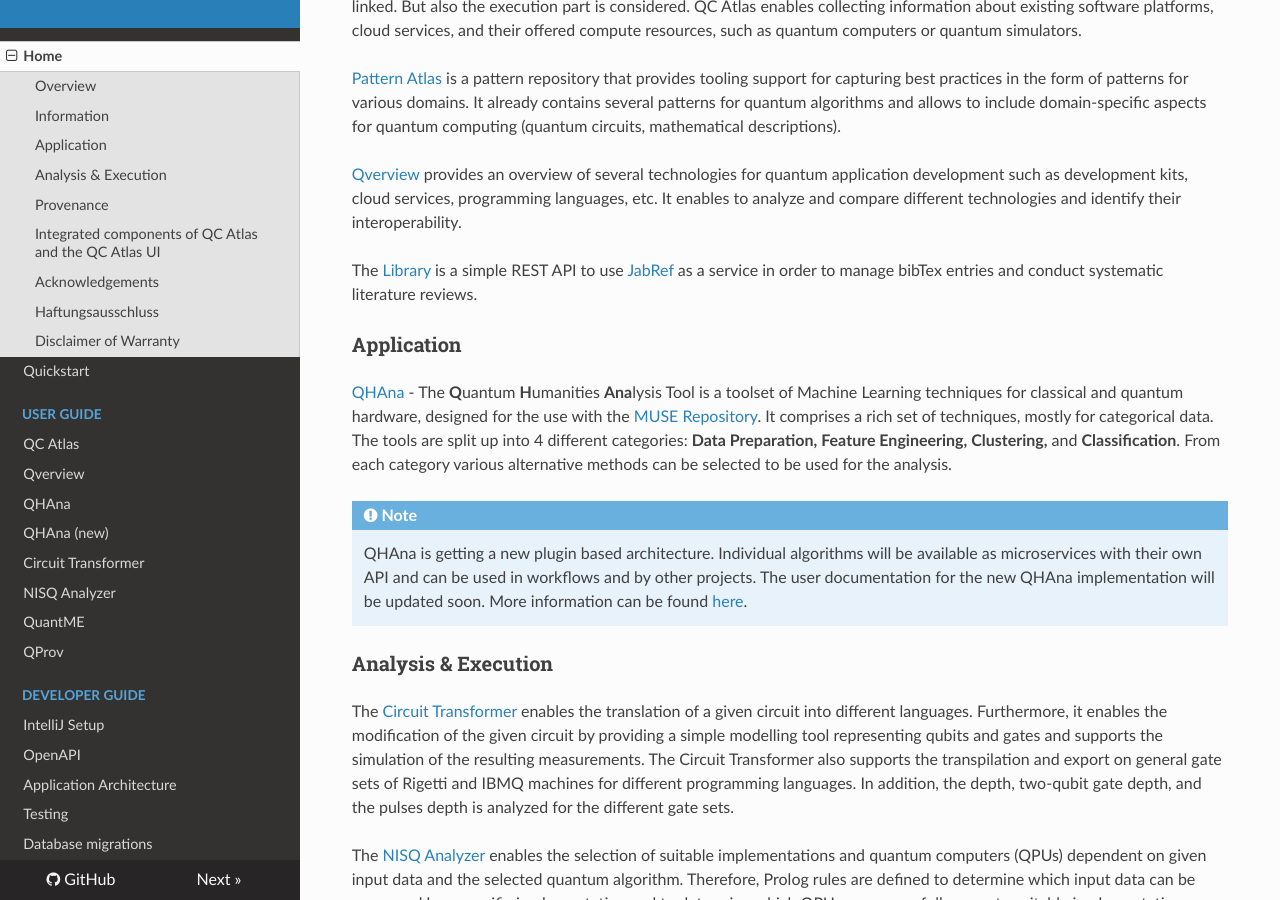
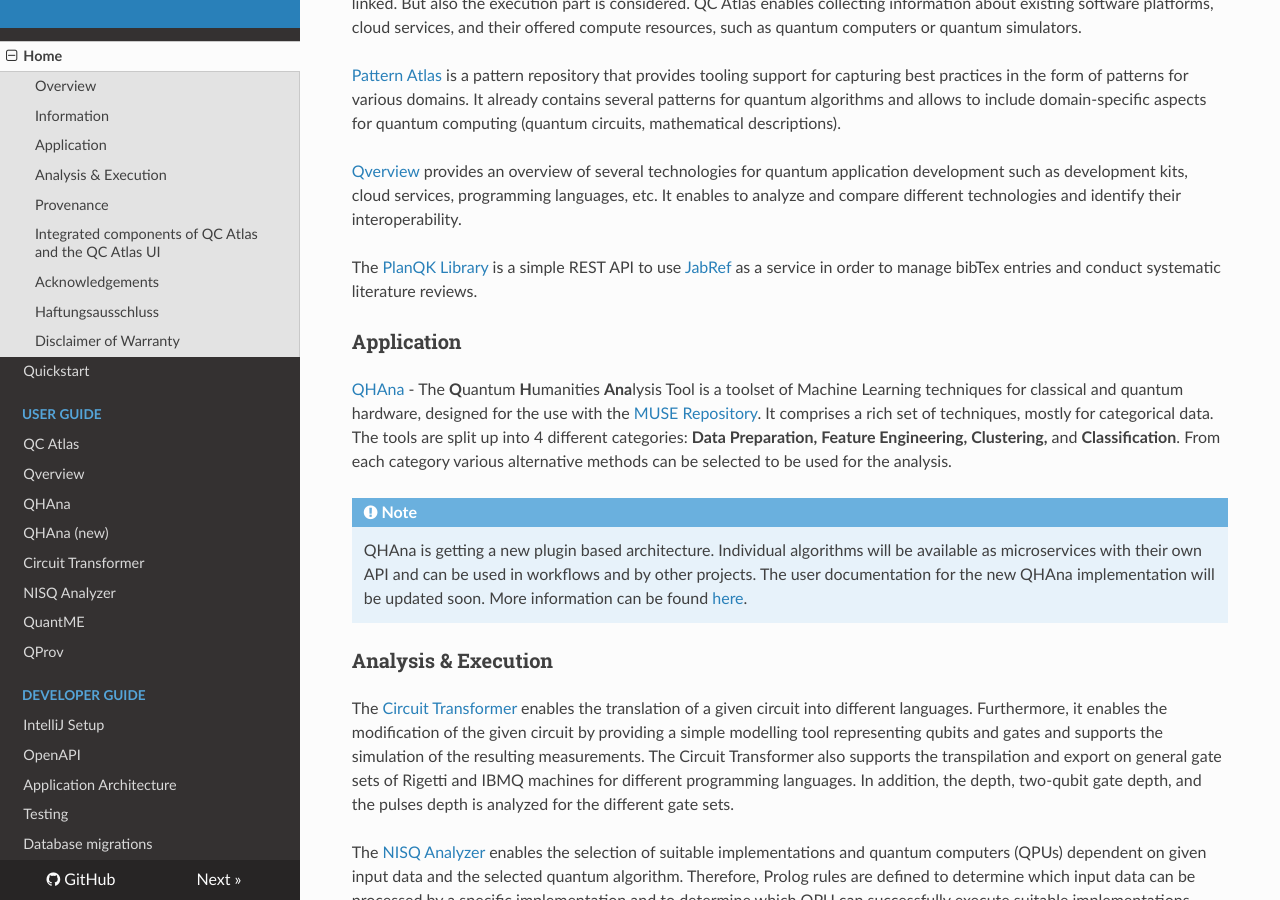
Before and after one commit to UST-QuAntiL/quantil-docs, an MkDocs documentation site: the page built from docs/index.md, in a window 1280 px wide and 900 px high, scrolled down 1085 px. Built offline with MkDocs 1.6.1, drawn with Linux system fonts in a browser that asks for light colours; nearby versions of some CDN libraries.

Commit message:
add new figures
Signed-off-by: Marvin Bechtold <marvin.bechtold.dev@gmail.com>

```diff
--- a/docs/index.md
+++ b/docs/index.md
@@ -24,7 +24,7 @@ It already contains several patterns for quantum algorithms and allows to includ
 [Qverview](./user-guide/qverview.md) provides an overview of several technologies for quantum application development such as development kits, cloud services, programming languages, etc.
 It enables to analyze and compare different technologies and identify their interoperability.
 
-The [Library](https://github.com/UST-QuAntiL/PlanQK-Library) is a simple REST API to use [JabRef](https://github.com/JabRef/jabref) as a service in order to manage bibTex entries and conduct systematic literature reviews.
+The [PlanQK Library](https://github.com/UST-QuAntiL/PlanQK-Library) is a simple REST API to use [JabRef](https://github.com/JabRef/jabref) as a service in order to manage bibTex entries and conduct systematic literature reviews.
 
 ### Application
 
```
Also changed, not shown: docs/images/components-old-2.png (added), docs/images/components.png, docs/images/overview-quantil.png, 2 other files.
